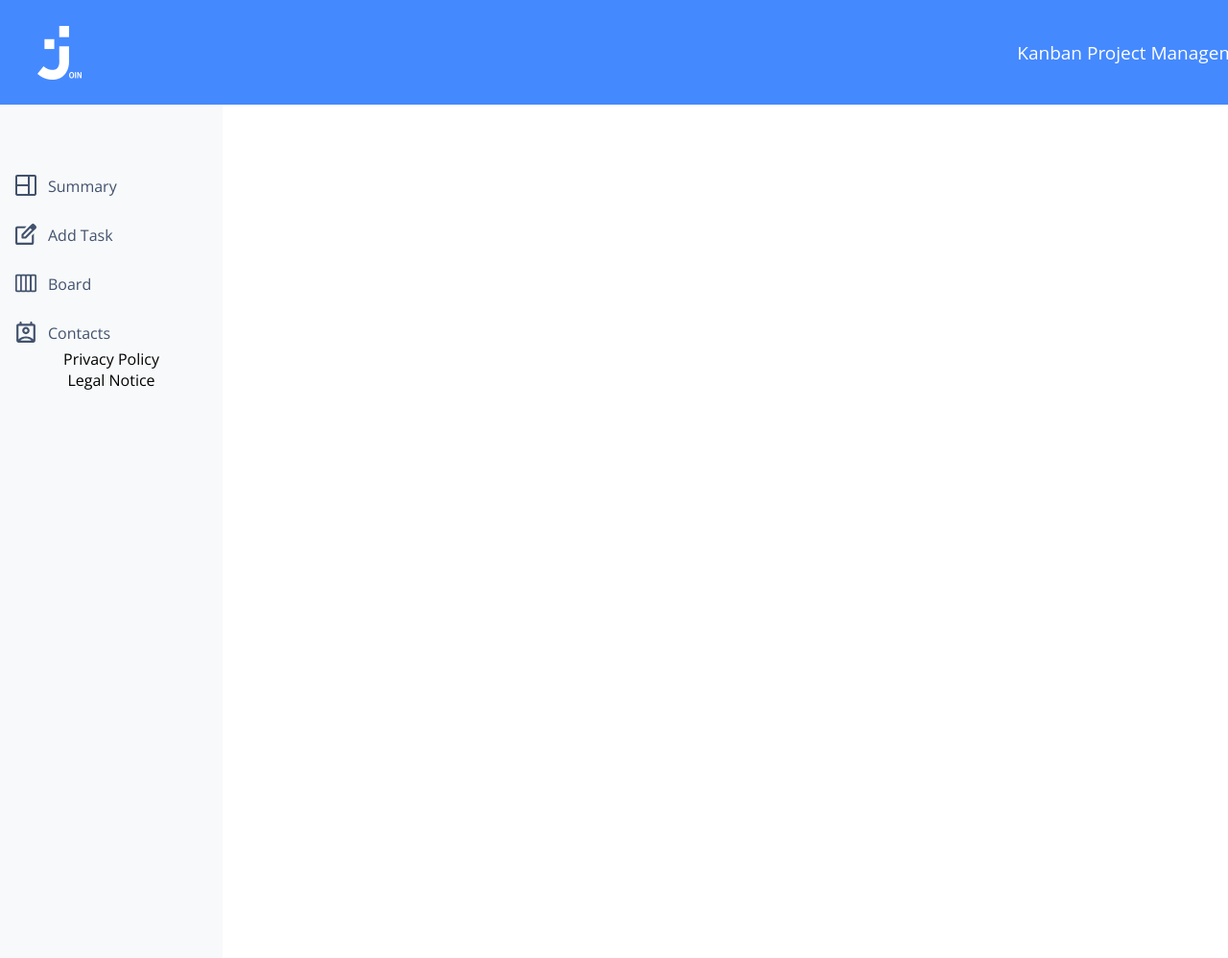
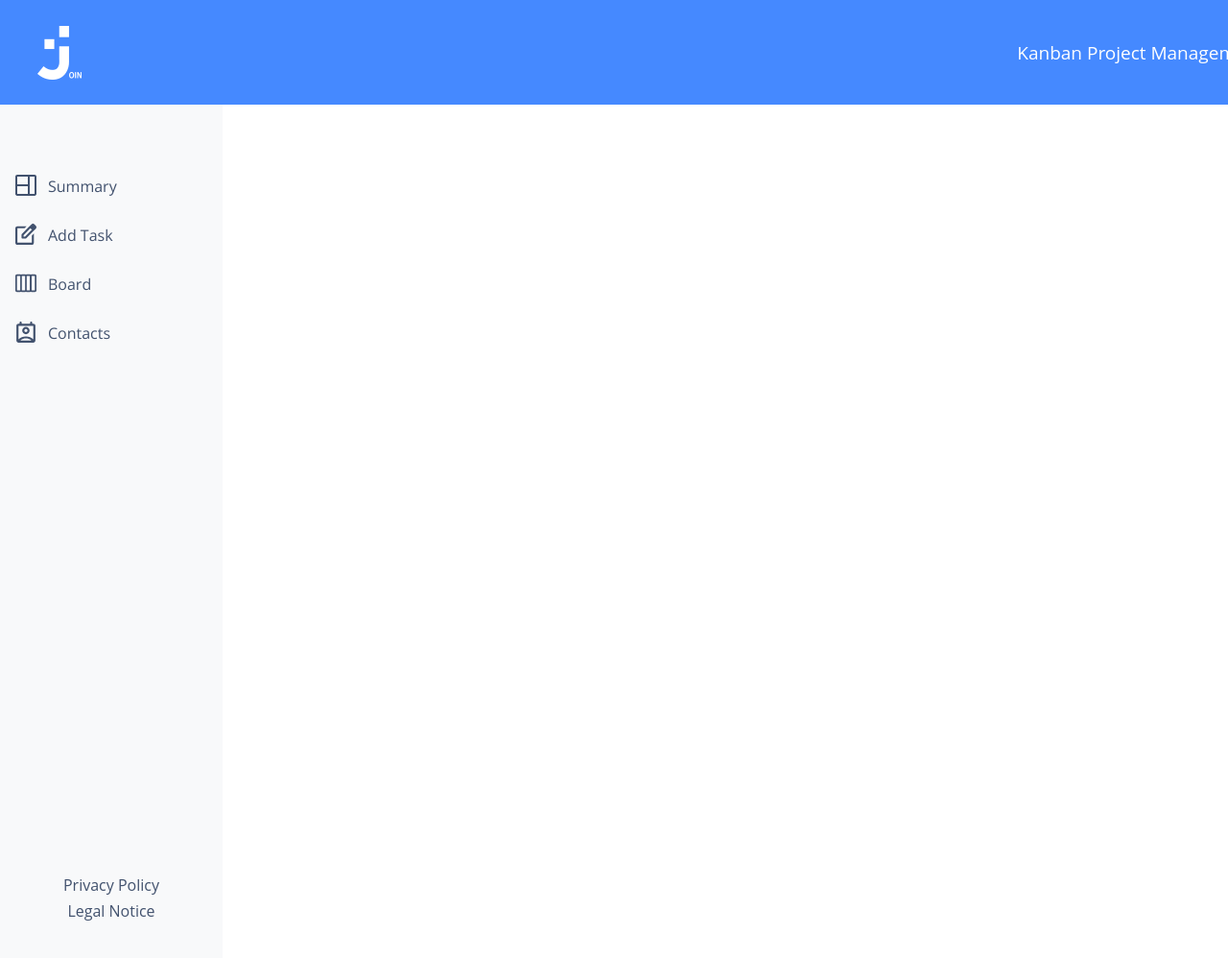
Before and after one commit to lbalz/Join-Kanban-Board, a plain HTML site: page index.html in a window 1280 px wide. Shown: the top 998 px of the page at 96% size. Drawn offline with Linux system fonts and the light colour scheme.

Commit message:
Can
Header/Sidebar

```diff
--- a/index.html
+++ b/index.html
@@ -57,12 +57,11 @@
                 </div>
             </div>
         </div>
-<div class="bottomContainer">
-    <span class="bottomText">Privacy Policy</span>
-    <span class="bottomText">Legal Notice</span>
 
-</div>
-
+        <div class="bottomContainer">
+            <a href="./pages/privacy_policy.html" class="bottomText">Privacy Policy</a>
+            <a href="./pages/legal_notice.html" class="bottomText">Legal Notice</a>
+        </div>
     </footer>
 </body>
 
--- a/style.css
+++ b/style.css
@@ -42,7 +42,6 @@ body {
   font-family: "Open-Sans";
 }
 
-/* Header */
 .headerContainer {
 }
 
@@ -108,9 +107,12 @@ body {
 /* Sidebar / Footer */
 .sidebarContainer {
   width: 232px;
-  height: 932px;
+  height: 100vh;
   padding: 66px 0;
   background-color: #f8f9fa;
+  display: flex;
+  flex-direction: column;
+  justify-content: space-between;
 }
 
 .topContainer {
@@ -154,9 +156,24 @@ body {
 
 .bottomContainer {
   display: flex;
+  flex-direction: column;
   align-items: center;
-  flex-direction: column;
+  gap: 8px;
+  margin-bottom: 16px;
 }
 
 .bottomText {
+  color: var(--font-clr-gray);
+  text-decoration: none;
+  cursor: pointer;
+  font-family: Open Sans;
+  font-size: 16px;
+  font-weight: 400;
+  line-height: 19.2px;
+  text-align: left;
+  cursor: pointer;
 }
+
+.bottomText:hover {
+  color: var(--font-clr-blue-hover);
+}
```
